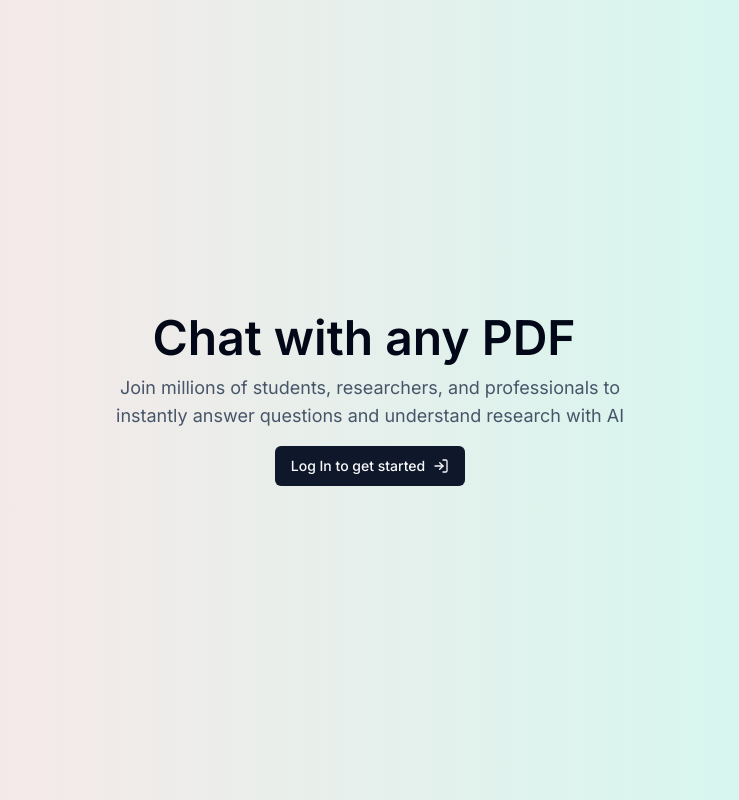
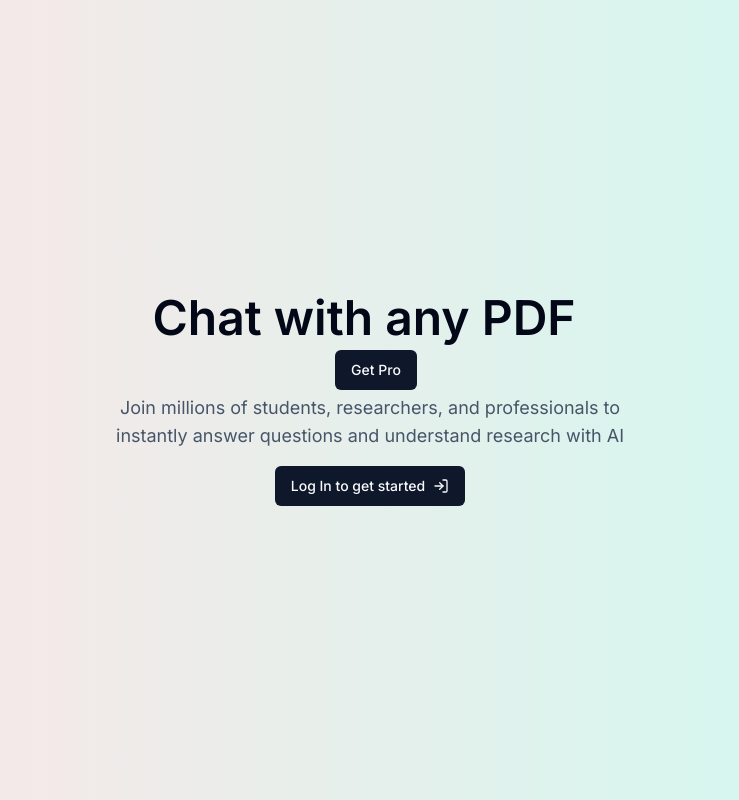
Before and after one commit to savperera369/chatpdf-yt, a Next.js app: page / in a window 1280 px wide. Shown: the whole page, without its empty margins (270-1009 px from the left). Built offline with nearby package versions, Linux system fonts and the light colour scheme; no server answers.

Commit message:
finished commit for chatpdf

```diff
--- a/src/app/api/webhook/route.ts
+++ b/src/app/api/webhook/route.ts
@@ -18,7 +18,7 @@ export async function POST(req: Response) {
     let event: Stripe.Event;
 
     try {
-        event = stripe.webhooks.constructEvent(body, signature, process.env.STRIPE_WEBHOOK_SECRET as string);
+        event = stripe.webhooks.constructEvent(body, signature, process.env.STRIPE_WEBHOOK_SIGNING_SECRET as string);
     } catch (error) {
         return new NextResponse('webhook error', { status: 400 });
     }
--- a/src/app/chat/[chatId]/page.tsx
+++ b/src/app/chat/[chatId]/page.tsx
@@ -7,6 +7,7 @@ import { eq } from 'drizzle-orm';
 import ChatSideBar from '@/components/ChatSideBar';
 import PDFViewer from '@/components/PDFViewer';
 import ChatComponent from '@/components/ChatComponent';
+import { checkSubscription } from '@/lib/subscription';
 
 // we need to get chatId from urlParams
 type Props = {
@@ -34,13 +35,14 @@ const ChatPage = async ({ params: { chatId }}: Props) => {
     }
 
     const currentChat = _chats.find((chat) => chat.id === parseInt(chatId));
+    const isPro = await checkSubscription();
 
     return (
         <div className="flex max-h-screen overflow-scroll">
             <div className="flex w-full max-h-screen overflow-scroll">
                 {/* chat sidebar */}
                 <div className="flex-[1] max-w-xs">
-                    <ChatSideBar chats={_chats} chatId={parseInt(chatId)} />
+                    <ChatSideBar chats={_chats} chatId={parseInt(chatId)} isPro={isPro}/>
                 </div>
                 {/* pdf viewer */}
                 <div className="max-h-screen p-4 overflow-scroll flex-[5]">
--- a/src/app/page.tsx
+++ b/src/app/page.tsx
@@ -2,8 +2,13 @@ import { Button } from '@/components/ui/button'
 import { UserButton } from '@clerk/nextjs'
 import { auth } from '@clerk/nextjs/server'
 import Link from 'next/link'
-import { LogIn } from 'lucide-react'
+import { ArrowRight, LogIn } from 'lucide-react'
 import FileUpload from '@/components/FileUpload'
+import { checkSubscription } from '@/lib/subscription'
+import SubscriptionButton from '@/components/SubscriptionButton'
+import { db } from '@/lib/db'
+import { chats } from '@/lib/db/schema'
+import { eq } from 'drizzle-orm'
 
 // async marks it as a server component
 // entire code will run once on the server to generate the html
@@ -12,6 +17,15 @@ export default async function Home() {
   // if logged in this userId will resolve to a string
   const { userId } = await auth();
   const isAuth = !!userId;
+  const isPro = await checkSubscription();
+  let firstChat;
+
+  if (userId) {
+    firstChat = await db.select().from(chats).where(eq(chats.userId, userId));
+    if (firstChat) {
+      firstChat = firstChat[0];
+    }
+  }
 
   return (
     <div className='w-screen min-h-screen bg-gradient-to-r from-rose-100 to-teal-100'>
@@ -23,7 +37,14 @@ export default async function Home() {
           </div>
 
           <div className="flex mt-2">
-            {isAuth && <Button>Go to Chats</Button>}
+            {isAuth && firstChat &&
+              <Link href={`/chat/${firstChat.id}`}>
+                <Button>Go to Chats <ArrowRight className="ml-2"/></Button>
+              </Link>
+            }
+            <div className='ml-3'>
+              <SubscriptionButton isPro={isPro}/>
+            </div>
           </div>
 
           <p className='max-w-xl mt-1 text-lg text-slate-600'>Join millions of students, researchers, and professionals to instantly answer questions and understand research with AI</p>
--- a/src/components/ChatSideBar.tsx
+++ b/src/components/ChatSideBar.tsx
@@ -6,13 +6,15 @@ import { Button } from './ui/button';
 import { MessageCircle, PlusCircle } from 'lucide-react';
 import { cn } from '@/lib/utils';
 import axios from 'axios';
+import SubscriptionButton from './SubscriptionButton';
 
 type Props = {
     chats: DrizzleChat[],
-    chatId: number
+    chatId: number,
+    isPro: boolean
 };
 
-const ChatSideBar = ({ chats, chatId }: Props) => {
+const ChatSideBar = ({ chats, chatId, isPro }: Props) => {
     const [loading, setLoading] = useState(false);
 
     const handleSubscription = async () => {
@@ -57,9 +59,10 @@ const ChatSideBar = ({ chats, chatId }: Props) => {
                     <Link href="/">Source</Link>
                     {/* Stripe Button */}
                 </div>
-                <Button className='mt-2 text-white bg-slate-700' disabled={loading} onClick={handleSubscription}>
+                {/* <Button className='mt-2 text-white bg-slate-700' disabled={loading} onClick={handleSubscription}>
                     Upgrade to Pro!
-                </Button>
+                </Button> */}
+                <SubscriptionButton isPro={isPro}/>
             </div>
         </div>
     );
--- /dev/null
+++ b/src/components/SubscriptionButton.tsx
@@ -0,0 +1,33 @@
+'use client'
+import React, { useState } from 'react';
+import { Button } from './ui/button';
+import axios from 'axios';
+
+type Props = {
+    isPro: boolean
+};
+
+const SubscriptionButton = ({ isPro }: Props) => {
+    const [loading, setLoading] = useState(false);
+
+    const handleSubscription = async () => {
+        try {
+            setLoading(true);
+            // response will contain a url
+            const response = await axios.get('/api/stripe');
+            window.location.href = response.data.url;
+        } catch (error) {
+            console.log('error', error);
+        } finally {
+            setLoading(false);
+        }
+    }
+
+    return (
+        <Button disabled={loading} onClick={handleSubscription}>
+            {isPro ? "Manage Subscriptions" : "Get Pro"}
+        </Button>
+    );
+};
+
+export default SubscriptionButton;
--- /dev/null
+++ b/src/lib/subscription.ts
@@ -0,0 +1,25 @@
+import { auth } from "@clerk/nextjs/server"
+import { db } from "./db";
+import { userSubscriptions } from "./db/schema";
+import { eq } from "drizzle-orm";
+
+const DAY_IN_MS = 1000 * 60 * 60 * 24;
+
+export const checkSubscription = async () => {
+    const { userId } = await auth();
+    if (!userId) {
+        return false;
+    }
+
+    const _userSubscriptions = await db.select().from(userSubscriptions).where(eq(userSubscriptions.userId, userId));
+
+    if (!_userSubscriptions[0]) {
+        return false;
+    }
+
+    const userSubscription = _userSubscriptions[0];
+
+    const isValid = userSubscription.stripePriceId && userSubscription.stripeCurrentPeriodEnd?.getTime()! + DAY_IN_MS > Date.now();
+
+    return !!isValid;
+}
```
